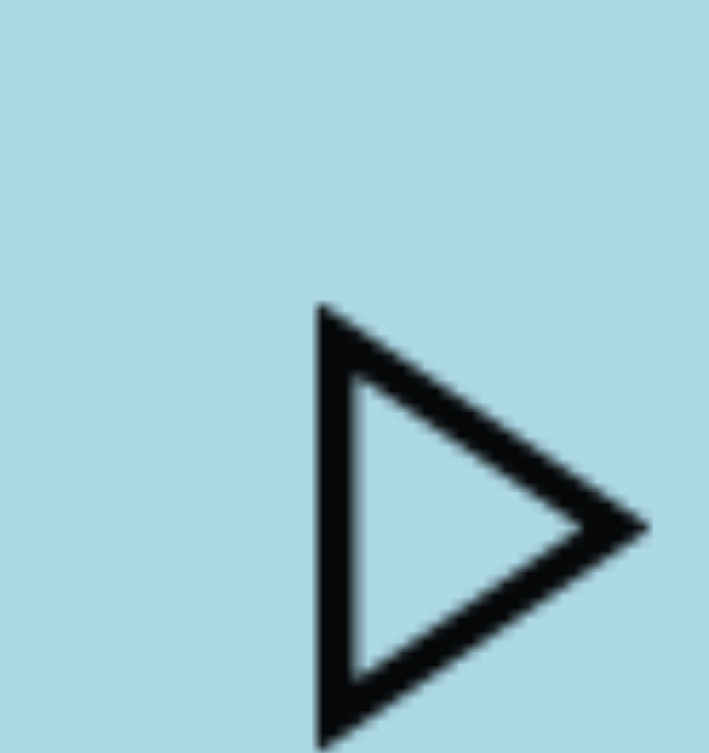
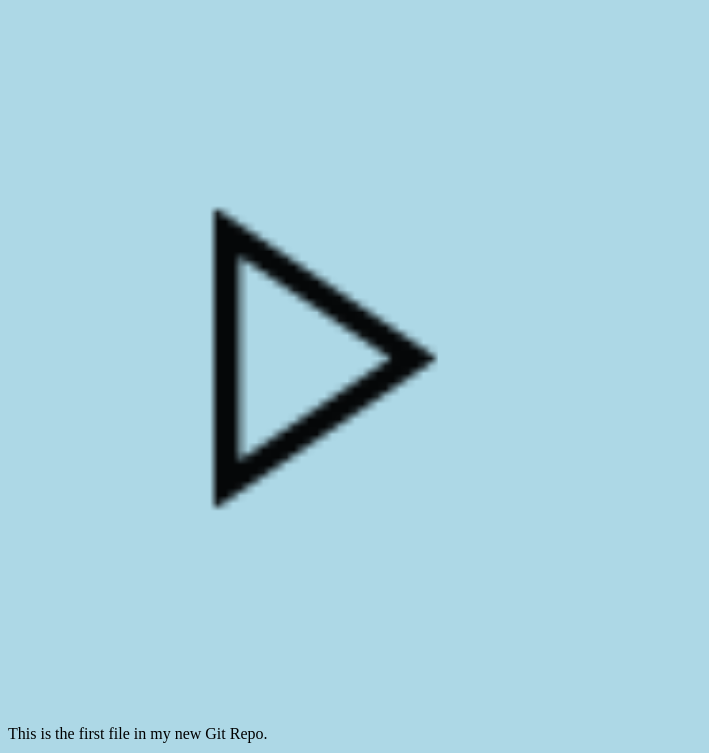
Before and after one commit to humanleeyj/hello-world, a plain HTML site: page index.html in a window 1280 px wide. Shown: the part 61-814 px from the top of the page, without its empty margins (0-709 px from the left). Drawn offline with Linux system fonts and the light colour scheme.

Commit message:
Updated index.html. Resized image

```diff
--- a/index.html
+++ b/index.html
@@ -7,8 +7,7 @@
 <body>
 
 <h1>Hello world!</h1>
-<div><img src="ak_arrow_right.png" alt="Hello World from Space"
-style="width:100%;max-width:960px"></div>
+<div><img src="ak_arrow_right.png" alt="Hello World from Space" style="width:100%;max-width:640px"></div>
 <p>This is the first file in my new Git Repo.</p>
 <p>This line is here to show how merging works.</p>
 <div><img src="ak_arrow_left.png" alt="Hello Git" style="width:100%;max-width:640px"></div>
```
